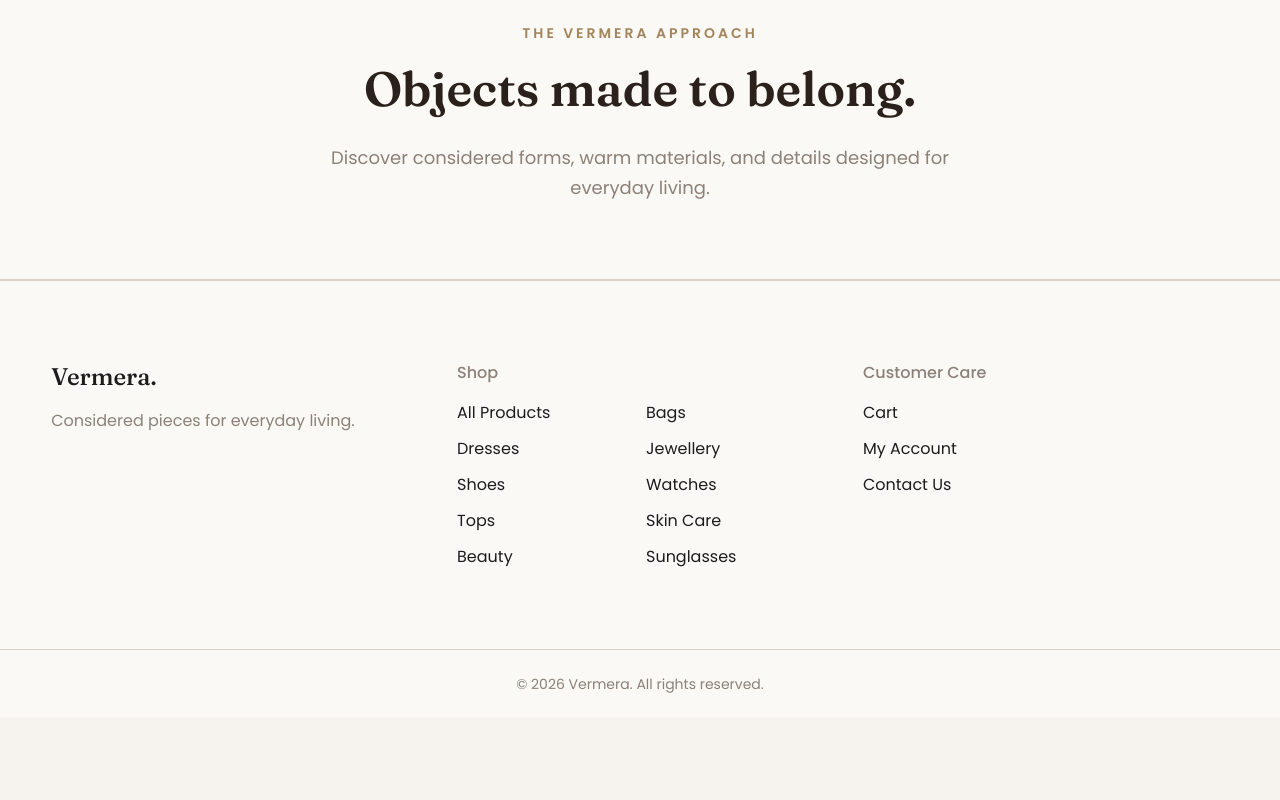
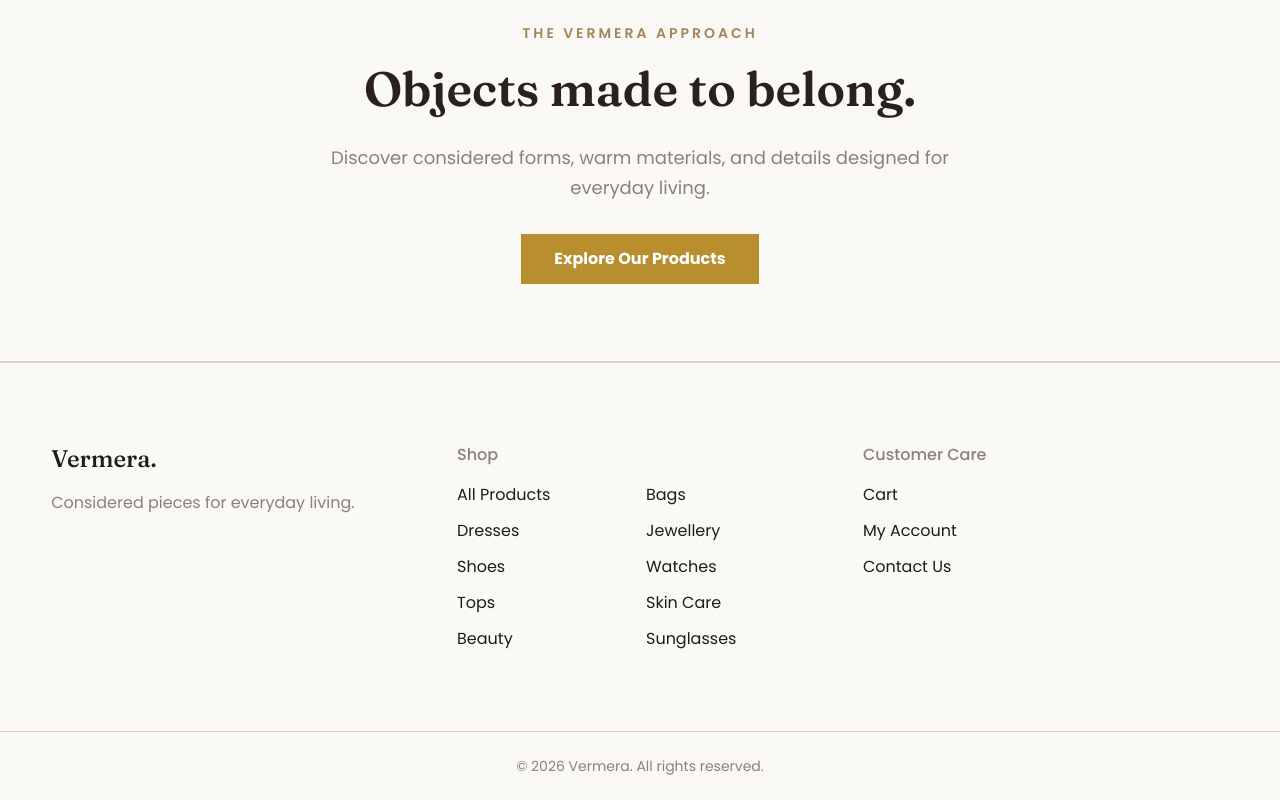
Before and after one commit to HaythamSaba/vermera, a React (Vite) app: page / in a window 1280 px wide. Shown: the part 4518-5318 px from the top of the page. Before the commit the page ends 5236 px from the top, so only its background shows below. Built offline with nearby package versions, Linux system fonts and the light colour scheme; no server answers.

Commit message:
adding new button

```diff
--- a/src/ui/EditorialBanner.jsx
+++ b/src/ui/EditorialBanner.jsx
@@ -1,8 +1,13 @@
 // A calm, text-only brand-story moment. The CTA is intentionally omitted:
 // there is no About/brand-story route to link "Read our story" to yet, and
 // a button that goes nowhere would be a dishonest affordance. Re-add it as
+
+import { useNavigate } from "react-router";
+import MainButton from "./MainButton";
+
 // a real Link once that page exists.
 const EditorialBanner = () => {
+  const navigate = useNavigate();
   return (
     <section className="bg-cream border-y border-stone">
       <div className="container-foundation section">
@@ -14,9 +19,17 @@ const EditorialBanner = () => {
             Objects made to belong.
           </h2>
           <p className="text-taupe text-lg leading-relaxed">
-            Discover considered forms, warm materials, and details designed
-            for everyday living.
+            Discover considered forms, warm materials, and details designed for
+            everyday living.
           </p>
+          <div className="mt-8 flex justify-center">
+            <MainButton
+              content="Explore Our Products"
+              size="medium"
+              variant="primary"
+              onClick={() => navigate("/products")}
+            />
+          </div>
         </div>
       </div>
     </section>
```
